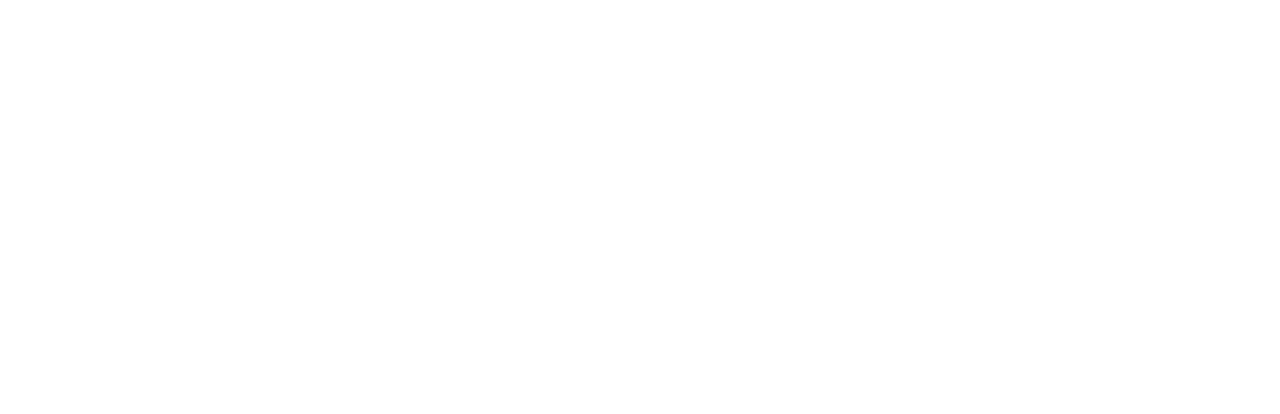
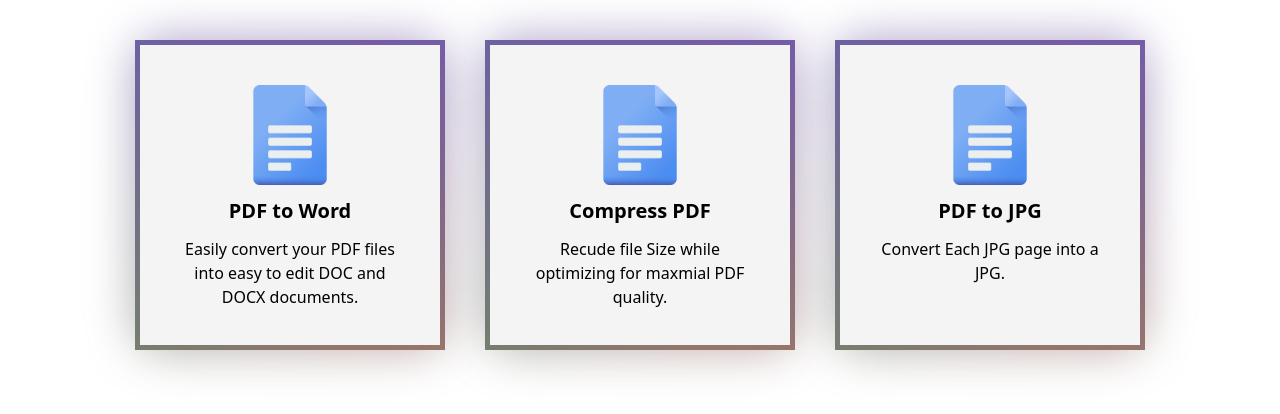
Before and after one commit to sparshkadian/pdf-suite, a React (Vite) app: page /pdfTools in a window 1280 px wide. Before the commit this address had no page. Shown: the top 414 px of the page. Built offline with nearby package versions, Linux system fonts and the light colour scheme.

Commit message:
added word operations as well

```diff
--- a/src/App.tsx
+++ b/src/App.tsx
@@ -1,8 +1,10 @@
 import { GridBackground } from './components/BackgroundGrid';
-import PdfToolsList from './components/PdfToolsList';
+import ToolsList from './components/ToolsList';
 import { BrowserRouter, Routes, Route } from 'react-router-dom';
 import PDFOperations from './pages/PDFOperations';
+import WordOperations from './pages/WordOperations';
 import { Toaster } from 'react-hot-toast';
+import LandingPage from './pages/LandingPage';
 
 const App = () => {
   return (
@@ -13,12 +15,17 @@
           element={
             <div className='relative'>
               <GridBackground />
-              <PdfToolsList />
+              <LandingPage />
             </div>
           }
         />
 
-        <Route path='/:type/:from/:to/:title' element={<PDFOperations />} />
+        <Route path='/pdf/:type/:from/:to/:title' element={<PDFOperations />} />
+        <Route
+          path='/word/:type/:from/:to/:title'
+          element={<WordOperations />}
+        />
+        <Route path='/:toolType' element={<ToolsList />} />
       </Routes>
       <Toaster />
     </BrowserRouter>
--- a/src/components/Modals/ConvertModal.tsx
+++ b/src/components/Modals/ConvertModal.tsx
@@ -14,7 +14,7 @@
   setFile: (arg: File | null) => void;
 }) => {
   return (
-    <div className='rounded-md shadow-md w-[300px] h-[200px] bg-gray-200 fixed convert_modal p-5'>
+    <div className='overflow-hidden rounded-md shadow-md w-[300px] h-[200px] bg-gray-200 fixed convert_modal p-5'>
       <div className='relative'>
         <img
           src='/close.png'
@@ -30,7 +30,7 @@
           }}
         />
         <div
-          className={`w-full h-[150px] flex ${
+          className={`w-full h-[190px] flex ${
             loading ? 'flex-col' : ''
           } items-center justify-center`}
         >
@@ -40,7 +40,7 @@
           >
             {type} File
           </button>
-          {loading && <img src='./Spinner.gif' className='bg-gray-200' />}
+          {loading && <img src='/Spinner.gif' className='bg-gray-200' />}
         </div>
       </div>
     </div>
--- a/src/components/PdfToolsList.tsx
+++ /dev/null
@@ -1,16 +0,0 @@
-import { tools } from '../constants';
-import PdfToolsItem from './PdfToolsItem';
-
-const PdfToolsList = () => {
-  return (
-    <div className='p-10 lg:max-w-7xl mx-auto'>
-      <div className='flex flex-wrap md:flex justify-center gap-10 items-center'>
-        {tools.map((tool, i) => (
-          <PdfToolsItem key={i} tool={tool} />
-        ))}
-      </div>
-    </div>
-  );
-};
-
-export default PdfToolsList;
--- a/src/components/Spinner.tsx
+++ /dev/null
@@ -1,9 +0,0 @@
-const Spinner = () => {
-  return (
-    <div className='spinner'>
-      <div className='spinner-inner'></div>
-    </div>
-  );
-};
-
-export default Spinner;
--- a/src/components/PdfToolsItem.tsx
+++ b/src/components/ToolsItem.tsx
@@ -1,11 +1,15 @@
-import { pdfFeatureProps } from '../types';
+import { ToolProps } from '../types';
 import { BackgroundGradient } from './ui/background-gradient';
 import { Link } from 'react-router-dom';
 
-const PdfToolsItem = ({ tool }: { tool: pdfFeatureProps }) => {
+const ToolsItem = ({ tool }: { tool: ToolProps }) => {
   return (
-    <Link to={`/${tool.type}/${tool.from}/${tool.to}/${tool.title}`}>
-      <BackgroundGradient className='h-[250px] sm:h-[300px] flex flex-col items-center text-center gap-3 max-w-sm p-4 sm:p-10 bg-zinc-100'>
+    <Link
+      to={`/${tool.from === 'pdf' ? 'pdf' : 'word'}/${tool.type}/${tool.from}/${
+        tool.to
+      }/${tool.title}`}
+    >
+      <BackgroundGradient className='h-[250px] sm:h-[300px] w-[300px]  flex flex-col items-center text-center gap-3 max-w-sm p-4 sm:p-10 bg-zinc-100'>
         <img
           src={tool.image}
           alt={tool.alt}
@@ -20,4 +24,4 @@
   );
 };
 
-export default PdfToolsItem;
+export default ToolsItem;
--- /dev/null
+++ b/src/components/ToolsList.tsx
@@ -0,0 +1,19 @@
+import { PdfTools } from '../constants/PDF';
+import { WordTools } from '../constants/Word';
+import ToolsItem from './ToolsItem';
+import { useParams } from 'react-router-dom';
+
+const ToolsList = () => {
+  const params = useParams();
+  return (
+    <div className='p-10 lg:max-w-7xl mx-auto'>
+      <div className='flex flex-wrap md:flex justify-center gap-10 items-center'>
+        {params.toolType === 'pdfTools'
+          ? PdfTools.map((tool, i) => <ToolsItem key={i} tool={tool} />)
+          : WordTools.map((tool, i) => <ToolsItem key={i} tool={tool} />)}
+      </div>
+    </div>
+  );
+};
+
+export default ToolsList;
--- a/src/constants/index.ts
+++ b/src/constants/PDF.ts
@@ -1,4 +1,4 @@
-export const tools = [
+export const PdfTools = [
   {
     image: './word-file.png',
     alt: 'pdf to word',
@@ -26,17 +26,10 @@
     image: './word-file.png',
     alt: 'pdf to JPG',
     title: 'PDF to JPG',
-    description: 'Recude file Size while optimizing for maxmial PDF quality.',
+    description: 'Convert Each JPG page into a JPG.',
     link: 'pdf_to_jpg',
     from: 'pdf',
     to: 'JPG',
     type: 'Convert',
   },
-  // {
-  //   image: './word-file.png',
-  //   alt: 'word to pdf',
-  //   title: 'Word to PDF',
-  //   description: 'Recude file Size while optimizing for maxmial PDF quality.',
-  //   link: 'word_to_pdf',
-  // },
 ];
--- /dev/null
+++ b/src/constants/Word.ts
@@ -0,0 +1,32 @@
+export const WordTools = [
+  {
+    image: './word-file.png',
+    alt: 'word to pdf',
+    title: 'Word to PDF',
+    description: 'Make DOC  files easy to read by converting them to PDF.',
+    link: 'word_to_pdf',
+    from: 'word',
+    to: 'pdf',
+    type: 'Convert',
+  },
+  {
+    image: './word-file.png',
+    alt: 'docx to pdf',
+    title: 'DOCX to PDF',
+    description: 'Make  DOCX files easy to read by converting them to PDF.',
+    link: 'docx_to_pdf',
+    from: 'docx',
+    to: 'pdf',
+    type: 'Convert',
+  },
+  {
+    image: './word-file.png',
+    alt: 'word to jpg',
+    title: 'Word to JPG',
+    description: 'Convert Each JPG page into a JPG.',
+    link: 'word_to_jpg',
+    from: 'word',
+    to: 'jpg',
+    type: 'Convert',
+  },
+];
--- /dev/null
+++ b/src/pages/LandingPage.tsx
@@ -0,0 +1,16 @@
+import { Link } from 'react-router-dom';
+
+const LandingPage = () => {
+  return (
+    <div className='h-screen w-screen'>
+      <Link to='/pdfTools'>
+        <button>PDF Tools</button>
+      </Link>
+      <Link to='/wordTools'>
+        <button>Word Tools</button>
+      </Link>
+    </div>
+  );
+};
+
+export default LandingPage;
--- /dev/null
+++ b/src/pages/WordOperations.tsx
@@ -0,0 +1,93 @@
+import { useParams } from 'react-router-dom';
+import { useState, useRef } from 'react';
+import ConvertApi from 'convertapi-js';
+import toast from 'react-hot-toast';
+import ConvertModal from '../components/Modals/ConvertModal';
+import ResultModal from '../components/Modals/ResultModal';
+import { Params } from '../types/index';
+
+const WordOperations = () => {
+  const { from, to, title, type } = useParams<Params>() as Params;
+  const divRef = useRef<HTMLDivElement>(null);
+  const fileRef = useRef<HTMLInputElement>(null);
+  const [file, setFile] = useState<File | null>(null);
+  const [loading, setLoading] = useState<boolean>(false);
+  const [fileUrl, setFileUrl] = useState<string>('');
+
+  if (file && divRef.current) {
+    divRef.current.style.opacity = '0.4';
+  }
+
+  const handleFileChange = (e: React.ChangeEvent<HTMLInputElement>) => {
+    if (e.target.files && e.target.files.length > 0) {
+      setFile(e.target.files[0]);
+    }
+  };
+
+  const handlePdfToWord = async () => {
+    if (!file || !divRef.current) {
+      return;
+    }
+    let convertApi = ConvertApi.auth(import.meta.env.VITE_API_SECRET);
+    let params = convertApi.createParams();
+    params.add('File', file);
+    try {
+      setLoading(true);
+      let result = await convertApi.convert(from, to, params);
+      divRef.current.style.opacity = '1';
+      setLoading(false);
+      const url = result.files[0].Url;
+      setFileUrl(url);
+      setFile(null);
+    } catch (error) {
+      console.log(error);
+      toast.error('Operation Failed!');
+      setLoading(false);
+      setFile(null);
+      divRef.current.style.opacity = '1';
+    }
+  };
+
+  return (
+    <>
+      <div ref={divRef} className='relative h-screen w-screen p-10'>
+        <div className='flex flex-col items-center text-center gap-2'>
+          <h1 className='google-font text-2xl sm:text-4xl font-semibold'>
+            {title}
+          </h1>
+          <p className='text-center font-light text-gray-500'>
+            Convert your PDF to WORD documents with incredible accuracy.
+          </p>
+          <form>
+            <input
+              onChange={handleFileChange}
+              ref={fileRef}
+              type='file'
+              className='hidden'
+            />
+
+            <button
+              onClick={() => fileRef.current?.click()}
+              type='button'
+              className='font-semibold mt-2 p-3 bg-red-500 rounded-md text-white text-lg hover:opacity-90'
+            >
+              Select Word File
+            </button>
+          </form>
+        </div>
+      </div>
+      {file && (
+        <ConvertModal
+          type={type}
+          loading={loading}
+          handlePdfToWord={handlePdfToWord}
+          setFile={setFile}
+          divRef={divRef}
+        />
+      )}
+      {fileUrl && <ResultModal fileUrl={fileUrl} setFileUrl={setFileUrl} />}
+    </>
+  );
+};
+
+export default WordOperations;
--- a/src/types/index.ts
+++ b/src/types/index.ts
@@ -1,4 +1,4 @@
-export interface pdfFeatureProps {
+export interface ToolProps {
   image: string;
   alt: string;
   title: string;
```
Also changed, not shown: src/hooks/usePdfToWord.ts (deleted, +0 -37 lines).
